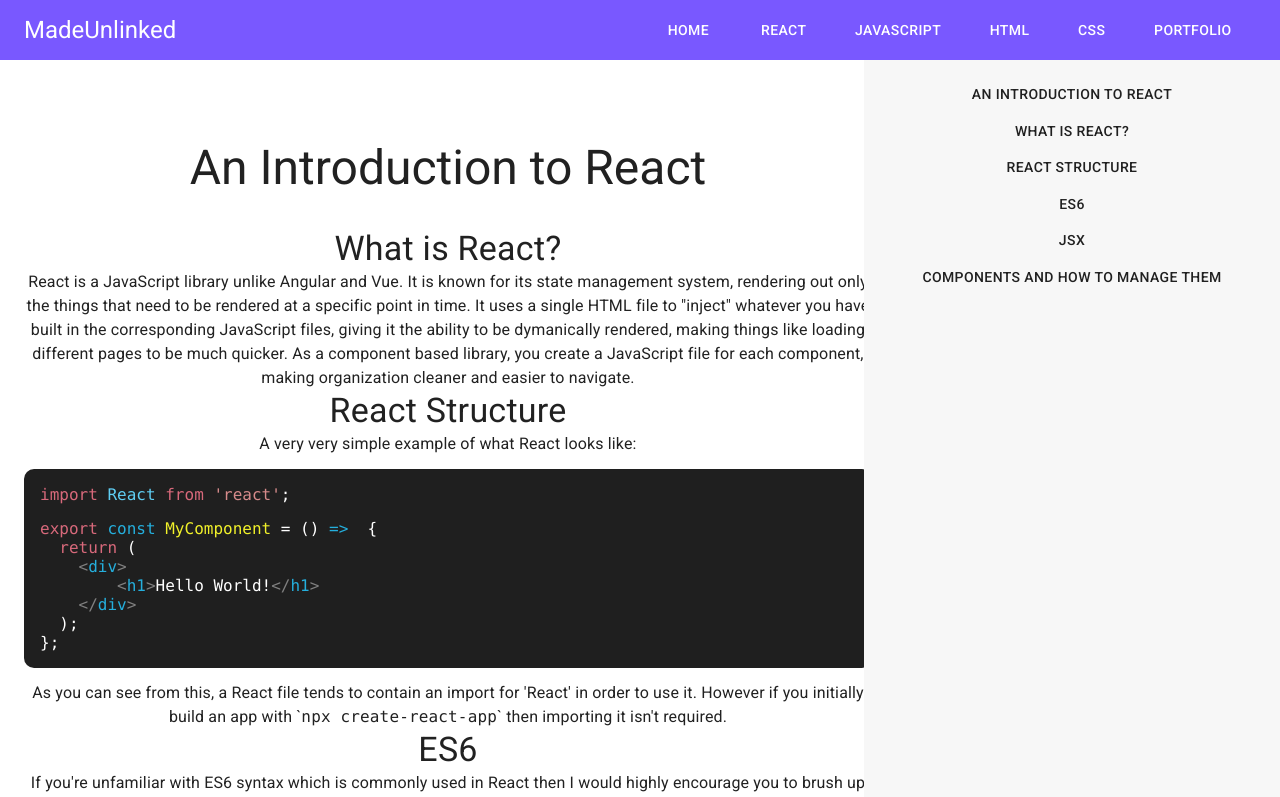
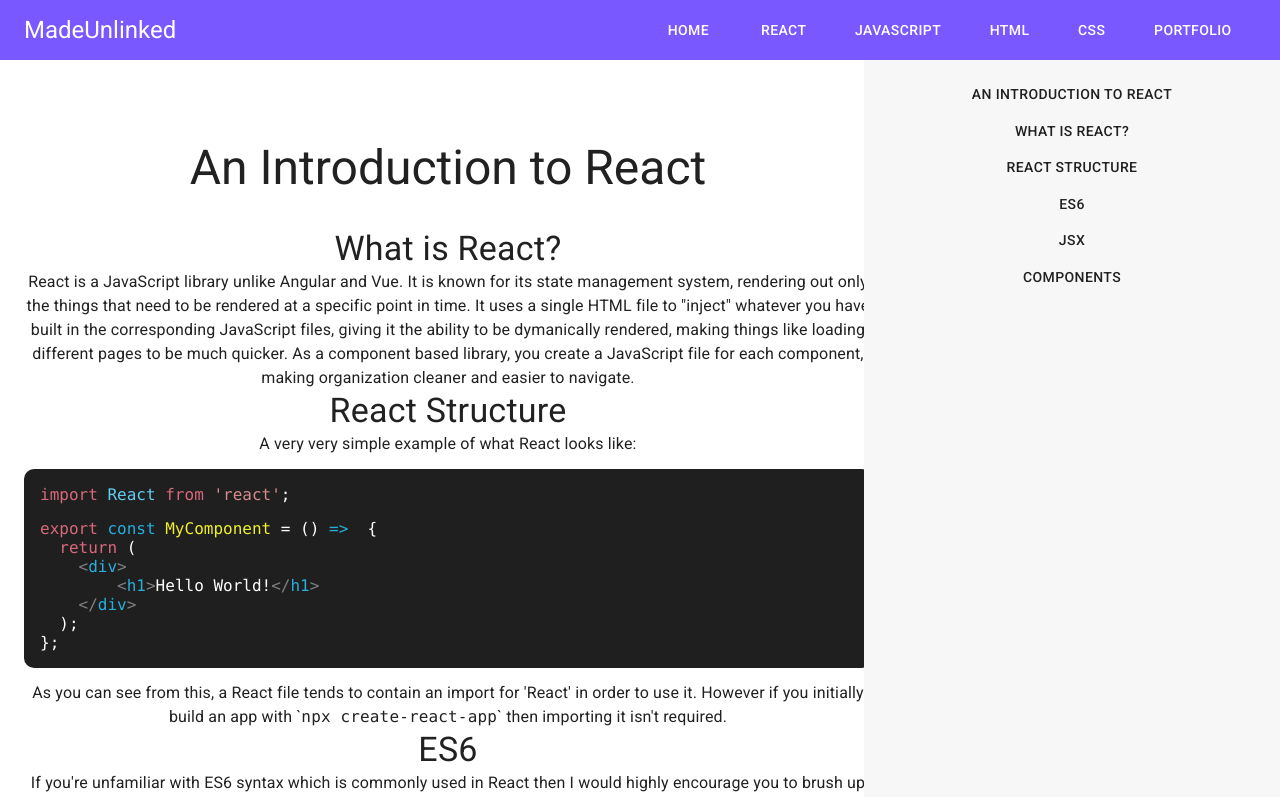
Before and after one commit to benzend/react-portfolio, a React (Create React App) app: page /blog/react/intro in a window 1280 px wide. Shown: the top 797 px of the page. Built offline with nearby package versions, Linux system fonts and the light colour scheme.

Commit message:
added mobile responsive ness

```diff
--- a/src/App.css
+++ b/src/App.css
@@ -23,6 +23,7 @@ a {
   background-color: rgb(31, 31, 31);
   padding: 1rem;
   border-radius: 10px;
+  overflow-y: auto;
 }
 .code-block--white {
   color: white;
--- a/src/pages/blogs/BlogReactIntro.js
+++ b/src/pages/blogs/BlogReactIntro.js
@@ -560,7 +560,7 @@ export const BlogReactIntro = () => {
         <Button>React Structure</Button>
         <Button>ES6</Button>
         <Button>JSX</Button>
-        <Button>Components and How to Manage Them</Button>
+        <Button>Components</Button>
       </Box>
     </Box>
   );
```
